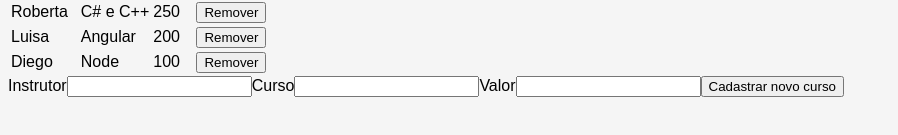
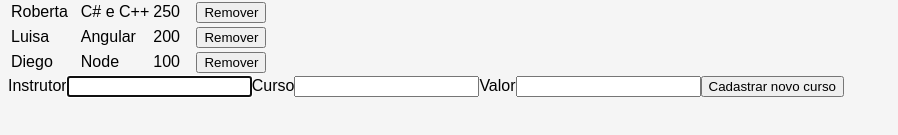
Before and after one commit to PereiraFelipeSilva/Cadastro-de-Cursos-React, a React (Create React App) app: page / in a window 1280 px wide. Shown: the part 201-336 px from the top of the page, without its empty margins (0-898 px from the left). Built offline with nearby package versions, Linux system fonts and the light colour scheme.

Commit message:
implementação do handleSubmit pra que clientes inseridos no formulário sejam incluídos na tabela sem recarregar a página

```diff
--- a/src/App.js
+++ b/src/App.js
@@ -37,13 +37,21 @@ class App extends React.Component {
     ]
   }
 
+  adicionaCurso = curso => {
+
+    this.setState({
+      cursos: [...this.state.cursos, curso]
+    });
+  }
+
+  /* ↑ O spread operator (...) pega todas as informações do state (cursos) atual e substitui pelas informações novas, passadas no segundo parâmetro */
+
   removeCurso = index => {
 
     const { cursos } = this.state;
 
     this.setState({
       cursos: cursos.filter((curso, posAtual) => {
-        console.log(curso, posAtual, index)
         return posAtual !== index;
       })
     });
@@ -57,7 +65,7 @@ class App extends React.Component {
         <Greeting />
         <Clock />
         <Table cursos={this.state.cursos} removeCurso={this.removeCurso} />
-        <Form />
+        <Form adicionaCurso={this.adicionaCurso} />
       </>
     );
   }
--- a/src/components/Form.js
+++ b/src/components/Form.js
@@ -22,12 +22,20 @@ class Form extends React.Component {
     });
   }
 
+  handleSubmit = event => {
+
+    event.preventDefault();
+    this.props.adicionaCurso(this.state);
+    this.setState(this.stateInicial);
+    document.getElementById('instrutor').focus();
+  }
+
   render() {
 
     const { instrutor, curso, valor } = this.state;
 
     return (
-      <form>
+      <form onSubmit={this.handleSubmit} >
         <label htmlFor="instrutor">Instrutor</label>
         <input
           id="instrutor"
@@ -35,6 +43,7 @@ class Form extends React.Component {
           name="instrutor"
           value={instrutor}
           onChange={this.handleInputChange}
+          autoFocus
         />
         <label htmlFor="curso">Curso</label>
         <input
```
Also changed, not shown: src/components/Clock.js (+9 -7 lines).
